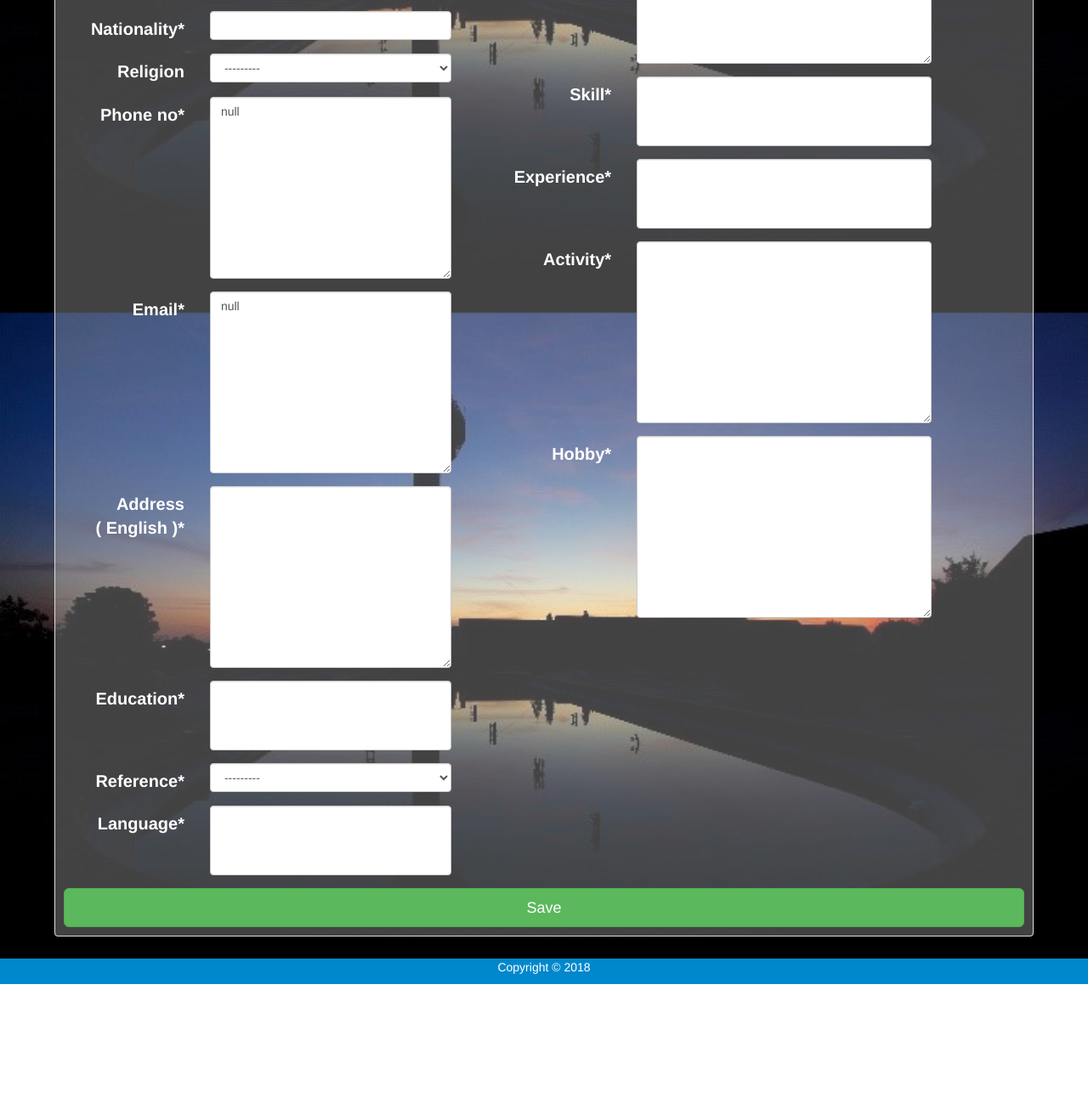
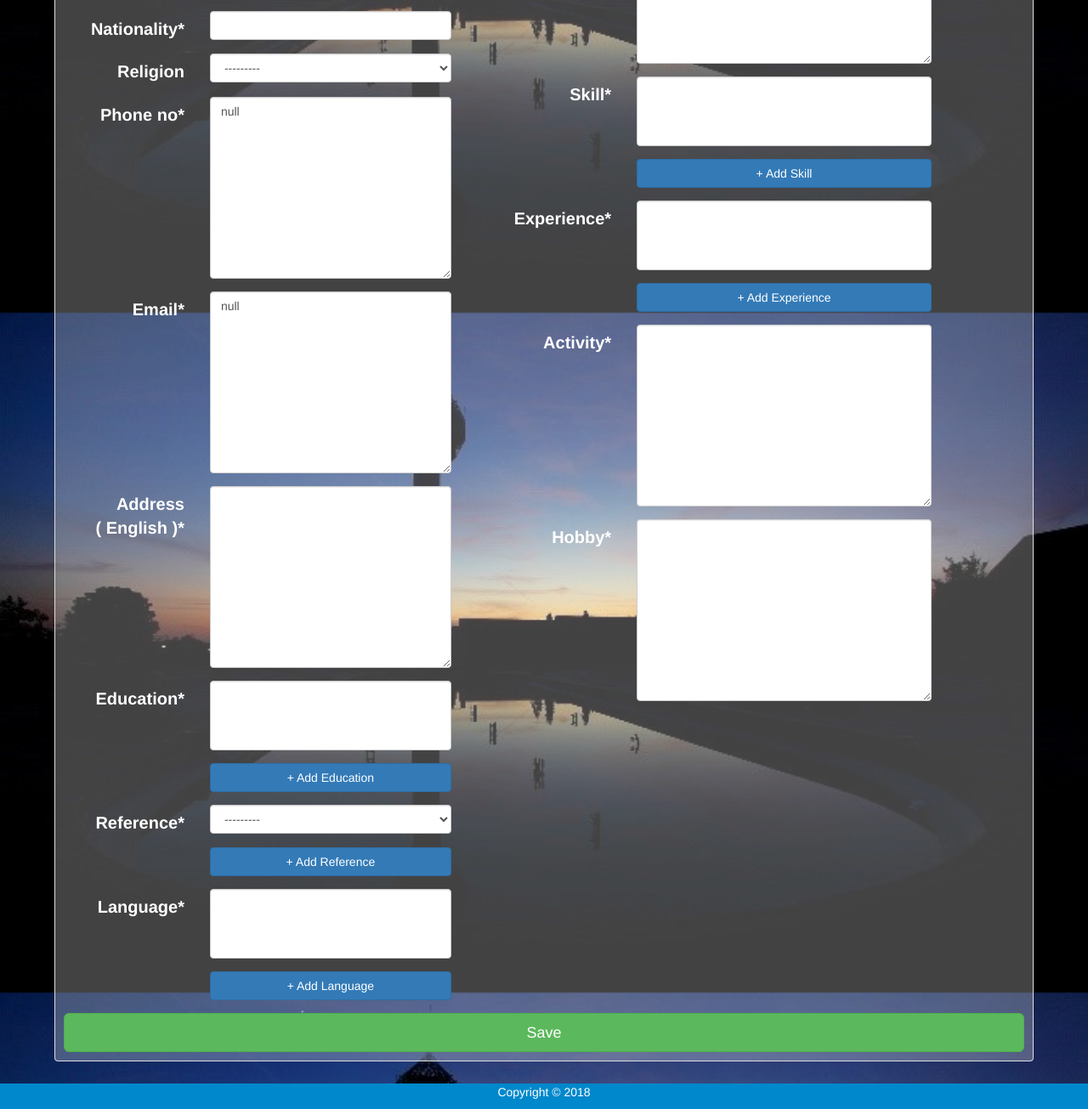
Before and after one commit to AdaFactor/ResumeProject, a Django app: page /templates/new/resume in a window 1280 px wide. Shown: the part 432-1737 px from the top of the page at 85% size. Before the commit the page ends 1590 px from the top, so only its background shows below. Run offline with Django 3.2, Linux system fonts and the light colour scheme; the visitor is signed in with stand-in values (Sample User, id 1); data that the repository does not hold is empty; some libraries are stand-ins or nearby versions.

Commit message:
create plus button field

```diff
--- a/resumeSite/resumeApp/forms.py
+++ b/resumeSite/resumeApp/forms.py
@@ -1,7 +1,7 @@
 from django.forms import ModelForm, DateInput, modelformset_factory
 from .models import Student, Letter, Experience
 from crispy_forms.helper import FormHelper
-from crispy_forms.layout import Submit, Layout, Fieldset, Field, Div
+from crispy_forms.layout import Submit, Layout, Fieldset, Field, Div, Button
 from crispy_forms.bootstrap import PrependedText, PrependedAppendedText, FormActions, StrictButton, InlineField
 
 
@@ -101,8 +101,24 @@ class StudentForm(ModelForm):
                         'email',
                         'address_en',
                         'education',
+                        Div(
+                            'education',
+                            css_id='dialog-education'
+                        ),
+                        FormActions(
+                            Button('add', '+ Add Education', css_class="btn-primary",
+                                data_dismiss="modal", aria_hidden="true"),
+                        ),
                         'reference',
+                        FormActions(
+                            Button('add', '+ Add Reference', css_class="btn-primary",
+                                data_dismiss="modal", aria_hidden="true"),
+                        ),
                         'language',
+                        FormActions(
+                            Button('add', '+ Add Language', css_class="btn-primary",
+                                data_dismiss="modal", aria_hidden="true"),
+                        ),
                     css_class='col-lg-5'
                     ),
                     Div(
@@ -110,7 +126,15 @@ class StudentForm(ModelForm):
                         'last_name_th',
                         'address_th',
                         'skill',
+                        FormActions(
+                            Button('add', '+ Add Skill', css_class="btn-primary",
+                                data_dismiss="modal", aria_hidden="true"),
+                        ),
                         'experience',
+                        FormActions(
+                            Button('add', '+ Add Experience', css_class="btn-primary",
+                                data_dismiss="modal", aria_hidden="true"),
+                        ),
                         'activity',
                         'hobby',
                         css_class='col-lg-6')
@@ -166,3 +190,33 @@ class LetterForm(ModelForm):
                 Submit('save', 'Save', css_class='btn btn-success btn-block')
             ),
         )
+
+# class EducationForm(ModelForm):
+#     class Meta:
+#         model = Education
+#         field = [
+#             'academy_name',
+#             'level',
+#             'major',
+#             'time_period',
+#         ]
+
+#     def __init__(self, request, *args, **kwargs):
+#         super(EducationForm, self).__init__(*args, **kwargs)
+#         self.helper = FormHelper()
+#         self.helper.form_method = 'POST'
+#         self.helper.form_action = 'cv'
+#         self.helper.form_class = 'form-horizontal'
+#         self.helper.label_class = 'col-lg-2'
+#         self.helper.field_class = 'col-lg-6'
+#         self.helper.layout = Layout(
+#             Fieldset(
+#                 'Education',
+#                 Field(
+#                     'academy_name',
+#                     'level',
+#                     'major',
+#                     'time_period',
+#                 )
+#             )
+        # )
--- a/resumeSite/resumeApp/static/css/screens/resume-form.css
+++ b/resumeSite/resumeApp/static/css/screens/resume-form.css
@@ -33,3 +33,7 @@ legend{
 input[type=text]:disabled {
     background-color: #ffffff4f;
 }
+
+#dialog-education{
+    display: none;
+}
--- a/resumeSite/resumeApp/templates/resumeApp/new_resume.html
+++ b/resumeSite/resumeApp/templates/resumeApp/new_resume.html
@@ -14,5 +14,4 @@
     <div class="form-container">
         {% crispy form %}
     </div>
-
 {% endblock content %}
```
